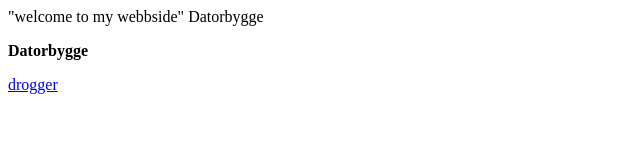
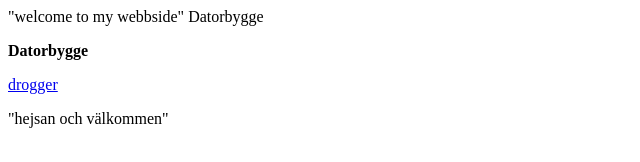
Before and after one commit to skullbalaclava/projekt, a plain HTML site: page index.html in a window 1280 px wide. Shown: the whole page, without its empty margins (0-640 px from the left). Drawn offline with Linux system fonts and the light colour scheme.

Commit message:
Update index.html

```diff
--- a/index.html
+++ b/index.html
@@ -16,5 +16,10 @@
 <p><b> Datorbygge </b> </p>
 <a href="https://skullbalaclava.github.io/projekt/">drogger </a>
 
+<p>"hejsan och välkommen"</p>
+
+
+
+
 </body>
 </html>
```
